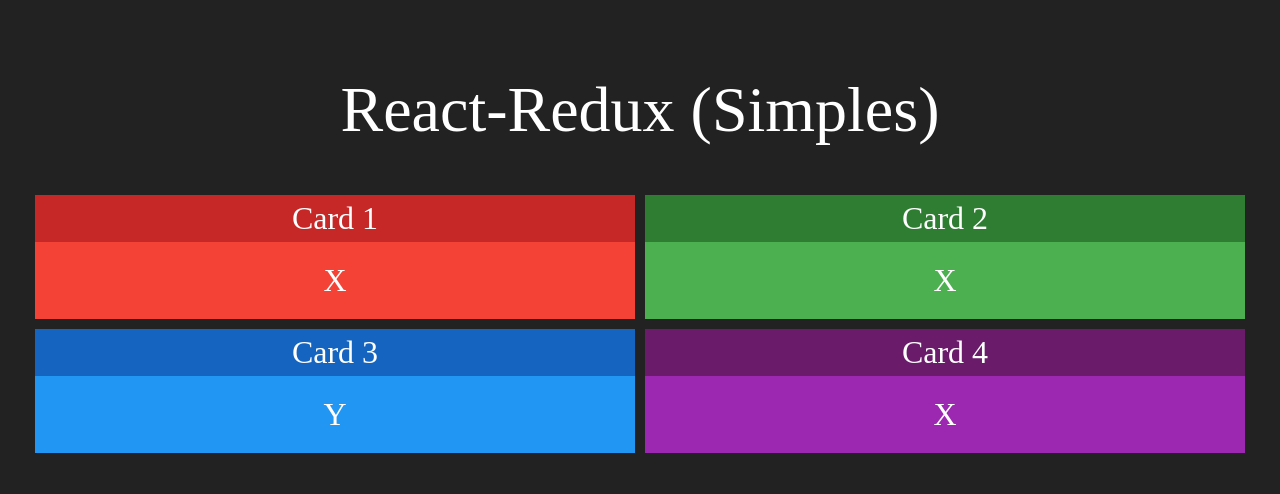
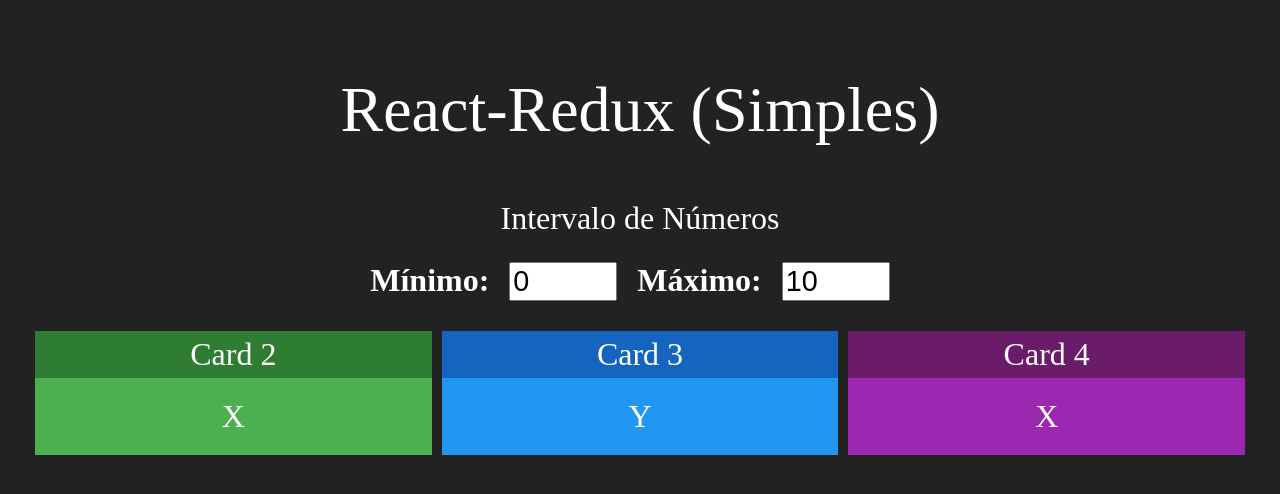
Before and after one commit to Krishnamuti/Curso-React-Redux, a React (Create React App) app in the folder redux-simples/: page / in a window 1280 px wide. Shown: the top 494 px of the page. Built offline with nearby package versions, Linux system fonts and the light colour scheme.

Commit message:
componente Intervalo

```diff
--- a/redux-simples/src/App.js
+++ b/redux-simples/src/App.js
@@ -1,5 +1,7 @@
 import logo from './logo.svg';
 import './App.css';
+
+import Intervalo from './components/Intervalo';
 import Card from './components/Card';
 
 function App() {
@@ -7,10 +9,10 @@
     <div className="App">
       <h1>React-Redux (Simples)</h1>
       <div className="linha">
-        <Card title="Card 1" red>X</Card>
-        <Card title="Card 2" green>X</Card>
+        <Intervalo></Intervalo>
       </div>
       <div className="linha">
+        <Card title="Card 2" green>X</Card>
         <Card title="Card 3" blue>Y</Card>
         <Card title="Card 4" purple>X</Card>
       </div>
--- /dev/null
+++ b/redux-simples/src/components/Intervalo.css
@@ -0,0 +1,6 @@
+.Intervalo input {
+    font-size: 1.8rem;
+    margin-left: 20px;
+    margin-right: 20px;
+    width: 100px;
+}
--- /dev/null
+++ b/redux-simples/src/components/Intervalo.jsx
@@ -0,0 +1,21 @@
+import './Intervalo.css'
+import React from 'react'
+
+import Card from './Card'
+
+export default props => {
+    return (
+        <Card title="Intervalo de Números">
+            <div className="Intervalo">
+                <span>
+                    <strong>Mínimo:</strong>
+                    <input type="number" value={0} />
+                </span>
+                <span>
+                    <strong>Máximo:</strong>
+                    <input type="number" value={10} />
+                </span>
+            </div>
+        </Card>
+    )
+}
```
